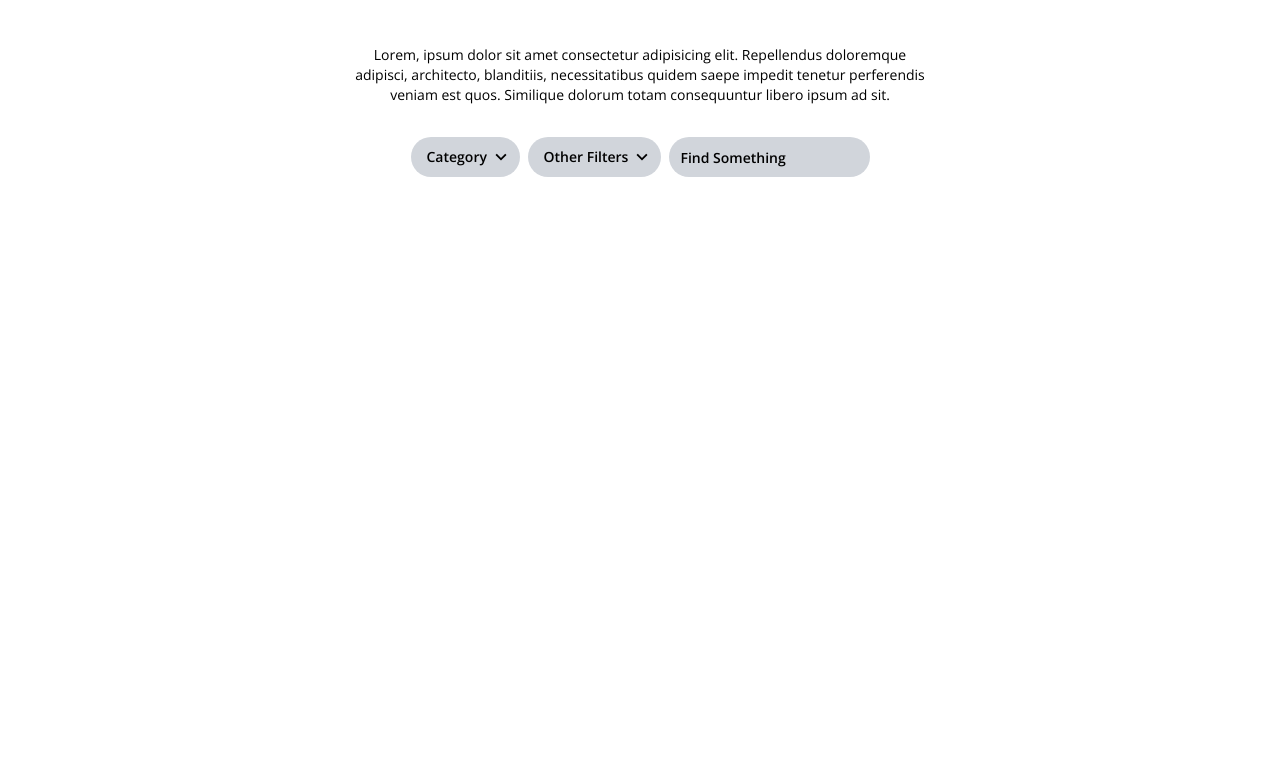
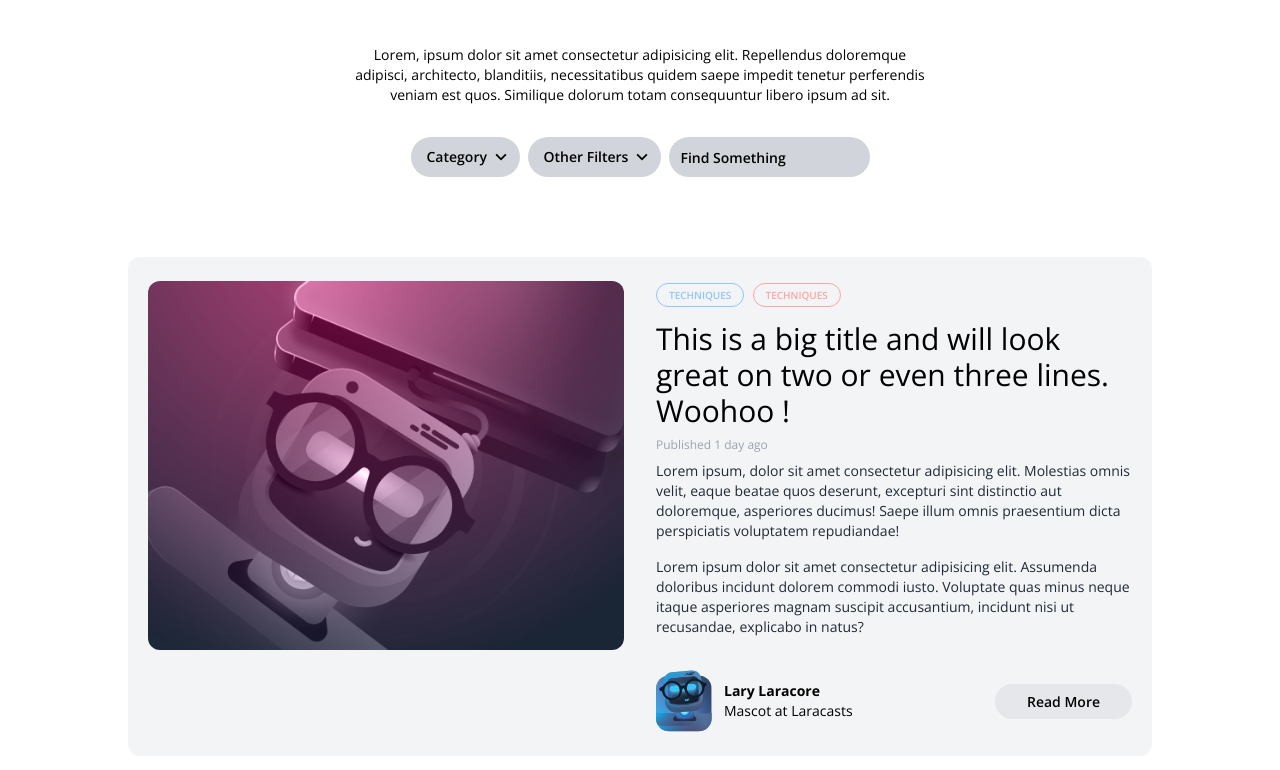
Before and after one commit to Komefumi/html-and-css-workshop--laracasts, a plain HTML site: page blog/index.html in a window 1280 px wide. Shown: the part 200-970 px from the top of the page. Before the commit the page ends 800 px from the top, so only its background shows below. Drawn offline with nearby package versions, Linux system fonts and the light colour scheme.

Commit message:
Creates top card

```diff
--- a/blog/index.html
+++ b/blog/index.html
@@ -134,7 +134,78 @@
           </span>
         </div>
       </header>
-      <main></main>
+      <main class="max-w-5xl mx-auto">
+        <article class="bg-gray-100 rounded-xl mt-20">
+          <div class="py-6 px-5 flex">
+            <div class="flex-1 mr-8">
+              <img
+                src="./images/illustration-1.png"
+                alt="Blog Post Illustration"
+                class="rounded-xl"
+              />
+            </div>
+            <div class="flex-1 flex flex-col justify-between">
+              <header>
+                <div class="space-x-1">
+                  <a
+                    href="#"
+                    class="px-3 py-1 border border-blue-300 rounded-full text-blue-300 text-xs uppercase font-semibold"
+                    style="font-size: 10px"
+                    >Techniques</a
+                  >
+                  <a
+                    href="#"
+                    class="px-3 py-1 border border-red-300 rounded-full text-red-300 text-xs uppercase font-semibold"
+                    style="font-size: 10px"
+                    >Techniques</a
+                  >
+                </div>
+                <div class="mt-4">
+                  <h1 class="text-3xl">
+                    This is a big title and will look great on two or even three
+                    lines. Woohoo !
+                  </h1>
+                  <span class="block mt-2 text-gray-400 text-xs">
+                    Published
+                    <time>1 day ago</time>
+                  </span>
+                </div>
+              </header>
+              <div class="text-sm text-gray-800 mt-2">
+                <p>
+                  Lorem ipsum, dolor sit amet consectetur adipisicing elit.
+                  Molestias omnis velit, eaque beatae quos deserunt, excepturi
+                  sint distinctio aut doloremque, asperiores ducimus! Saepe
+                  illum omnis praesentium dicta perspiciatis voluptatem
+                  repudiandae!
+                </p>
+                <p class="mt-4">
+                  Lorem ipsum dolor sit amet consectetur adipisicing elit.
+                  Assumenda doloribus incidunt dolorem commodi iusto. Voluptate
+                  quas minus neque itaque asperiores magnam suscipit
+                  accusantium, incidunt nisi ut recusandae, explicabo in natus?
+                </p>
+              </div>
+              <footer class="flex justify-between items-center mt-8">
+                <div class="flex items-center text-sm">
+                  <img src="./images/lary-avatar.svg" alt="Lary Avatar" />
+                  <div class="ml-3">
+                    <h5 class="font-bold">Lary Laracore</h5>
+                    <h6>Mascot at Laracasts</h6>
+                  </div>
+                </div>
+                <div>
+                  <a
+                    href="#"
+                    class="text-sm font-semibold bg-gray-200 rounded-full py-2 px-8"
+                    >Read More</a
+                  >
+                </div>
+              </footer>
+            </div>
+          </div>
+        </article>
+      </main>
       <footer></footer>
     </section>
   </body>
```
